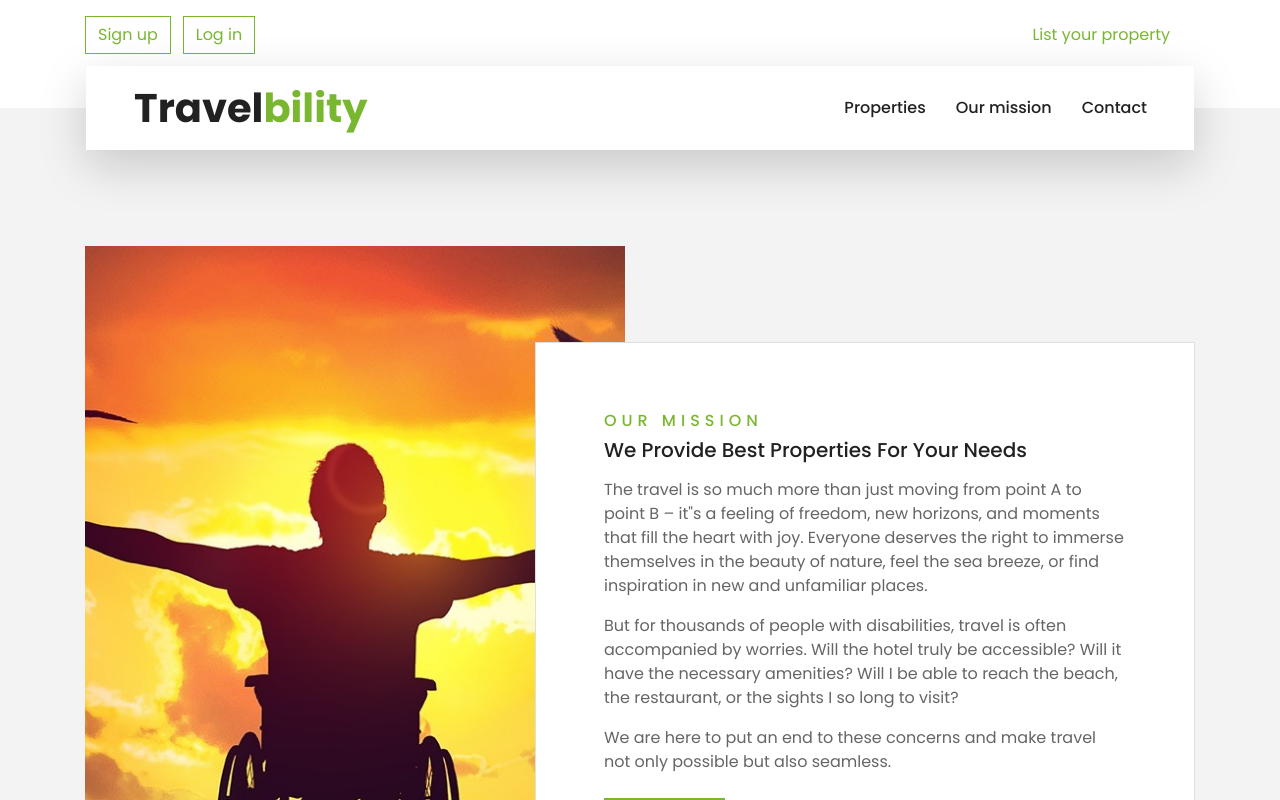
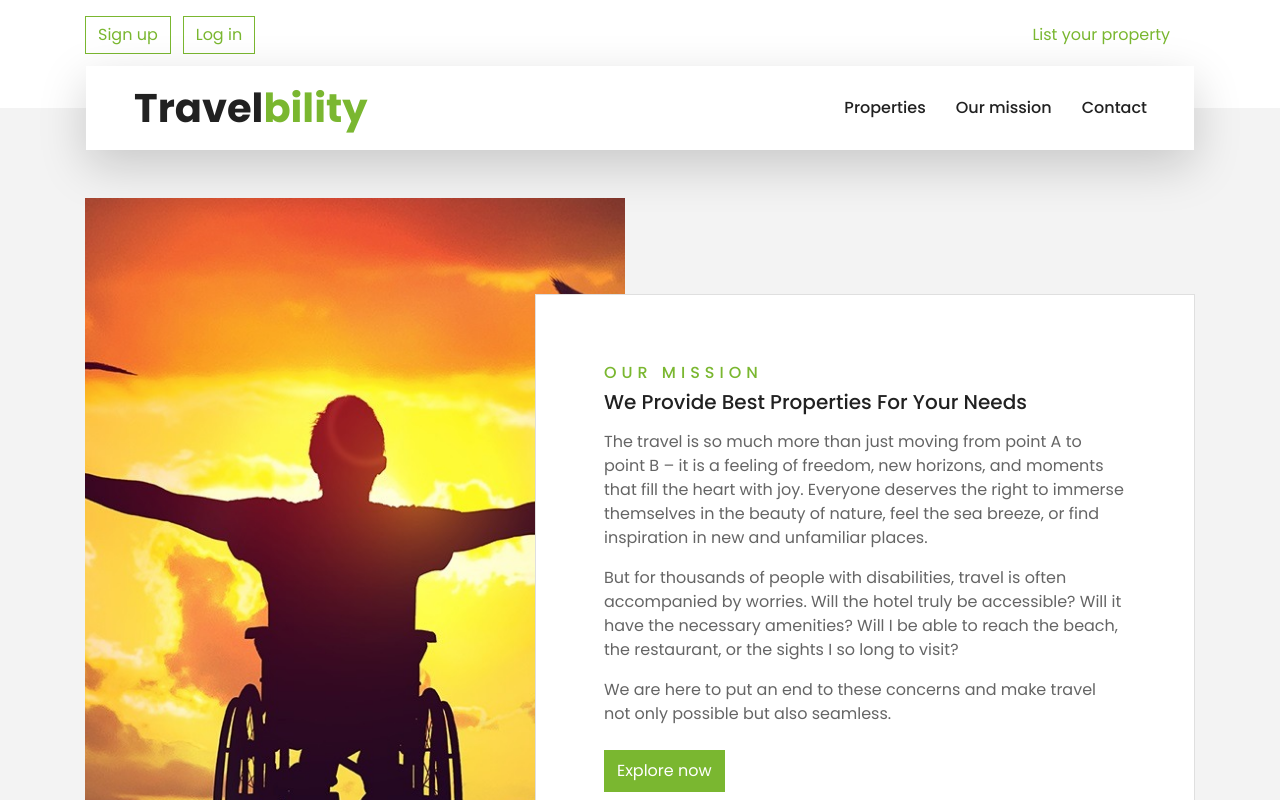
Before and after one commit to johanna-konova/TravelbilityApp, a React (Vite) app in the folder client/: page /our-mission in a window 1280 px wide. Shown: the top 800 px of the page. Built offline with nearby package versions, Linux system fonts and the light colour scheme.

Commit message:
Some component's  code arranged

```diff
--- a/client/src/App.jsx
+++ b/client/src/App.jsx
@@ -1,9 +1,11 @@
 import { Route, Routes } from "react-router-dom";
 import { Toaster } from "react-hot-toast";
 
+import AuthGuard from "./components/common/Auth-Guard";
+import PublisherGuard from "./components/common/Publisher-Guard";
+
 import AuthContextProvider from "./contexts/Auth-Context";
 import PropertyContextProvider from "./contexts/Property-Context";
-import AuthGuard from "./components/common/Auth-Guard";
 
 import Topbar from "./components/Topbar";
 import Navbar from "./components/Navbar";
@@ -11,25 +13,26 @@ import Home from "./components/home/Home";
 import LoginForm from "./components/auth-forms/Login-Form";
 import RegisterForm from "./components/auth-forms/Register-Form";
 import AllProperties from "./components/properties/all-properties/All-Properties";
+import Contact from "./components/contact/Contact";
 import OurMission from "./components/our-mission/Our-Mission";
 import PropertyDetailsContainer from "./components/property/property-details/Property-Details-Container";
 import UserProperties from "./components/properties/user-properties/User-Properties";
 import PropertyCreateEditForm from "./components/property/property-create-edit/Property-Create-Edit-Form";
 import Footer from "./components/Footer";
 import BackToTop from "./components/Back-To-Top";
-import PublisherGuard from "./components/common/Publisher-Guard";
 import NotFound from "./components/not-found/Not-Found";
 
 function App() {
     return (
         <>
             <AuthContextProvider>
-                <Toaster />
+                <Toaster position="buttom-left" />
 
                 <Topbar />
 
                 <Navbar />
 
+                <main>
                     <Routes>
                         <Route path="/" element={<Home />} />
                         <Route path="/login" element={<LoginForm />} />
@@ -58,9 +61,11 @@ function App() {
                             <Route path="/my-properties" element={<UserProperties />} />
                         </Route>
 
+                        <Route path="/contact" element={<Contact />} />
                         <Route path="*" element={<NotFound />} />
 
                     </Routes>
+                </main>
 
                 <Footer />
 
--- a/client/src/components/our-mission/Our-Mission.jsx
+++ b/client/src/components/our-mission/Our-Mission.jsx
@@ -1,4 +1,3 @@
-import React from "react";
 import { Container, Row, Col, Image, Card } from "react-bootstrap";
 import { Link } from "react-router-dom";
 
@@ -7,8 +6,8 @@ import FeaturesContainer from "./features/Features-Container";
 export default function OurMission() {
     return (
         <>
-            <Container fluid className="py-5">
-                <Container className="pt-5">
+            <Container fluid className="mt-5">
+                <Container>
                     <Row>
                         <Col lg={6} style={{ minHeight: 500 }}>
                             <div className="position-relative h-100">
@@ -32,7 +31,7 @@ export default function OurMission() {
                                     </Card.Title>
                                     <Card.Text>
                                         <div className="mb-3">
-                                            The travel is so much more than just moving from point A to point B – it"s a feeling of freedom, new horizons, and moments that fill the heart with joy. Everyone deserves the right to immerse themselves in the beauty of nature, feel the sea breeze, or find inspiration in new and unfamiliar places.
+                                            The travel is so much more than just moving from point A to point B – it is a feeling of freedom, new horizons, and moments that fill the heart with joy. Everyone deserves the right to immerse themselves in the beauty of nature, feel the sea breeze, or find inspiration in new and unfamiliar places.
                                         </div>
 
                                         <div className="mb-3">
--- a/client/src/components/property/property-create-edit/Property-Create-Edit-Form-Step-One.jsx
+++ b/client/src/components/property/property-create-edit/Property-Create-Edit-Form-Step-One.jsx
@@ -1,4 +1,3 @@
-import React from 'react';
 import { Form, Button, Col, Row } from 'react-bootstrap';
 
 import styles from './Property-Create-Edit-Form.module.css';
--- a/client/src/components/property/property-create-edit/Property-Create-Edit-Form-Step-Three.jsx
+++ b/client/src/components/property/property-create-edit/Property-Create-Edit-Form-Step-Three.jsx
@@ -1,4 +1,4 @@
-import React, { useState } from 'react';
+import  { useState } from 'react';
 import { Form, Button, Col, Row, Image, Spinner } from 'react-bootstrap';
 import { useFieldArray } from 'react-hook-form';
 
--- a/client/src/components/property/property-create-edit/Property-Create-Edit-Form-Step-Two.jsx
+++ b/client/src/components/property/property-create-edit/Property-Create-Edit-Form-Step-Two.jsx
@@ -1,4 +1,4 @@
-import React, { useEffect, useState } from 'react';
+import { useEffect, useState } from 'react';
 import { Form, Button, Col, Row } from 'react-bootstrap';
 
 import styles from './Property-Create-Edit-Form.module.css';
```
Lines whose indentation alone changed are shown as unchanged.
